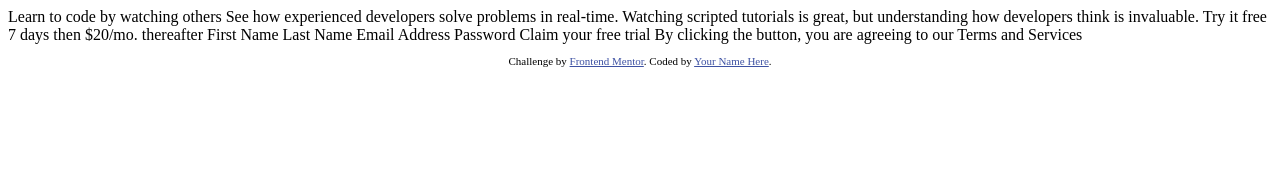
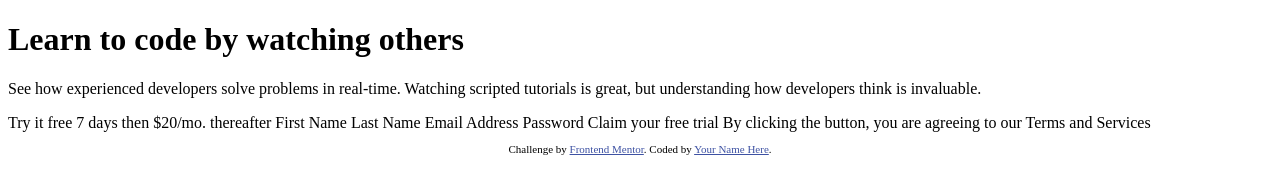
Before and after one commit to Chimoneg27/Form-Component, a plain HTML site: page index.html in a window 1280 px wide. Drawn offline with Linux system fonts and the light colour scheme.

Commit message:
add basic layout

```diff
--- a/index.html
+++ b/index.html
@@ -2,13 +2,12 @@
 <html lang="en">
 <head>
   <meta charset="UTF-8">
-  <meta name="viewport" content="width=device-width, initial-scale=1.0"> <!-- displays site properly based on user's device -->
+  <meta name="viewport" content="width=device-width, initial-scale=1.0">
 
   <link rel="icon" type="image/png" sizes="32x32" href="./images/favicon-32x32.png">
 
   <title>Frontend Mentor | Intro component with sign up form</title>
 
-  <!-- Feel free to remove these styles or customise in your own stylesheet 👍 -->
   <style>
     .attribution { font-size: 11px; text-align: center; }
     .attribution a { color: hsl(228, 45%, 44%); }
@@ -16,11 +15,15 @@
 </head>
 <body>
 
-  Learn to code by watching others
+  <div class="container">
+    <div id="desc">
+      <h1>Learn to code by watching others</h1>
 
-  See how experienced developers solve problems in real-time. Watching scripted tutorials is great,
-  but understanding how developers think is invaluable.
+      <p>See how experienced developers solve problems in real-time. Watching scripted tutorials is great,
+      but understanding how developers think is invaluable.</p>
+    </div>
 
+    <div id="form-section">
       Try it free 7 days then $20/mo. thereafter
 
       First Name
@@ -31,6 +34,8 @@
       Claim your free trial
 
       By clicking the button, you are agreeing to our Terms and Services
+    </div>
+  </div>
 
   <footer>
     <p class="attribution">
```
Lines whose indentation alone changed are shown as unchanged.
